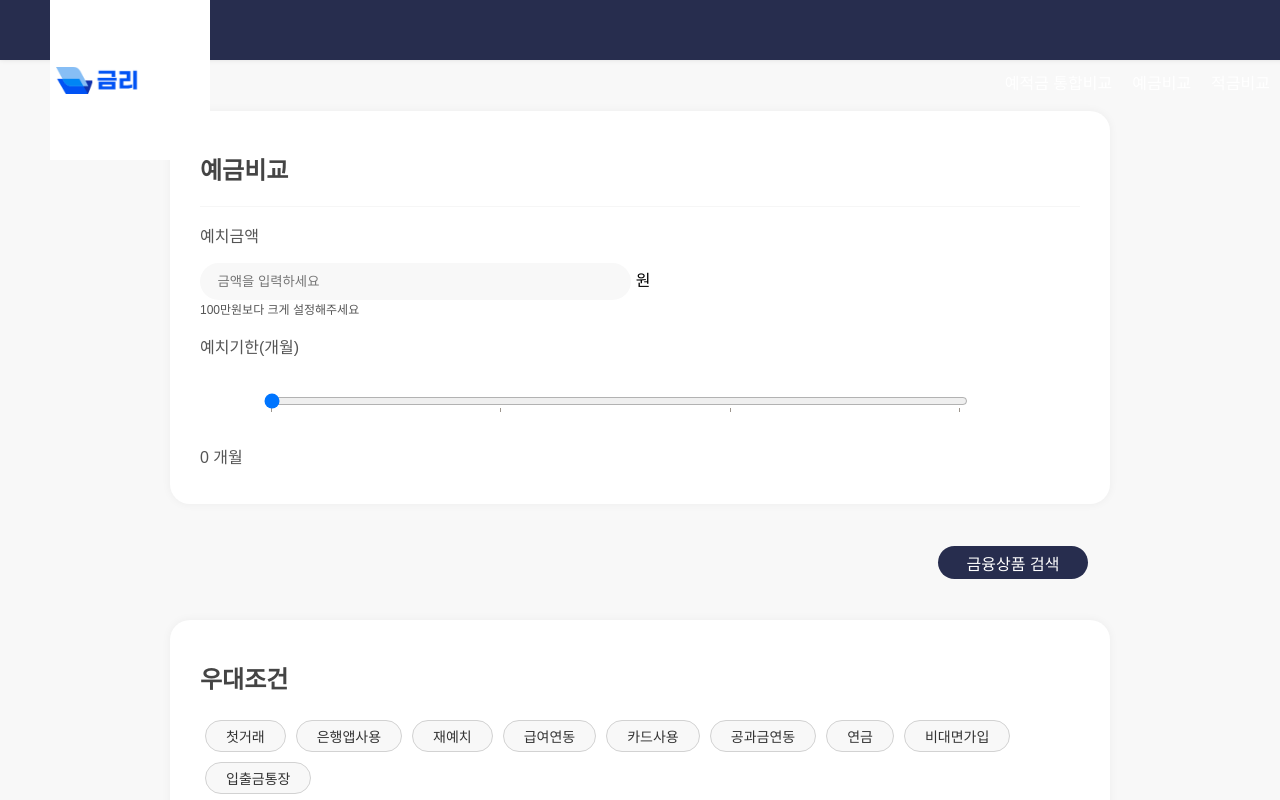
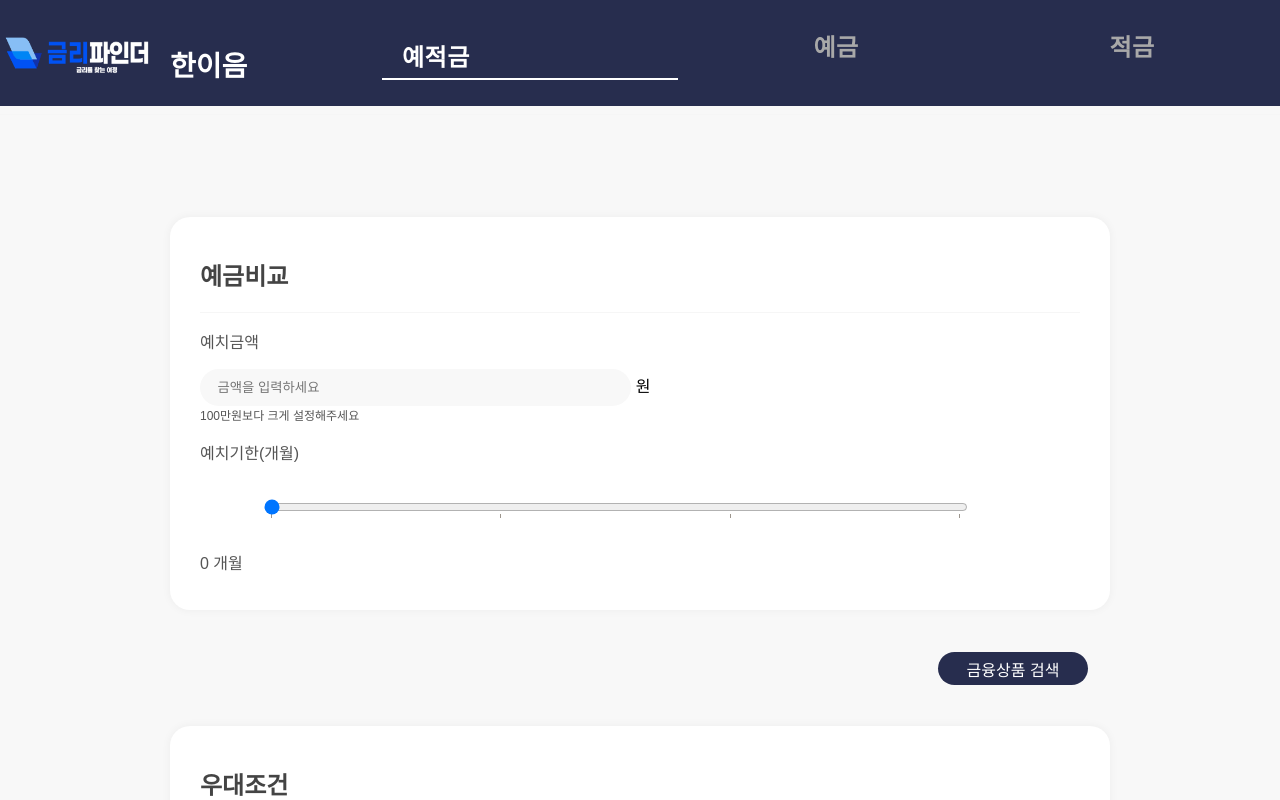
Before and after one commit to hanium-fintech/fintech, a React (Vite) app: page / in a window 1280 px wide. Both pictures are taken after a click on the element "금융상품 검색". Shown: the top 800 px of the page. Built offline with nearby package versions, Linux system fonts and the light colour scheme.

Commit message:
우대금리 순서수정

```diff
--- a/index.html
+++ b/index.html
@@ -6,8 +6,127 @@
     <link rel="stylesheet" type="text/css" href="Header.css">
     <meta name="viewport" content="width=device-width, initial-scale=1.0" />
     <title>Vite + React</title>
+
+
+    <!--시현님 네비게이션 바 코드-->
+    <style>
+    .top-nav {
+      max-width: 100%;
+      background-color: #272d4e;
+      justify-content: space-between;
+      align-items: center;
+      display: flex;
+    }
+
+    .logo-area {
+      display: flex;
+    }
+
+    .menu-list {
+      display: block;
+    }
+
+    .logo-image {
+      width: 160px;
+
+    }
+
+    .logo-text {
+      color: #fff;
+      flex: none;
+      padding-top: 22px;
+      padding-left: 10px;
+      font-family: Montserrat, sans-serif;
+      font-size: 28px;
+      font-weight: 700;
+    }
+
+    .top-menu-list {
+      justify-content: space-between;
+      padding-left: 0;
+      list-style: none;
+      display: flex;
+    }
+
+    .top-menu-link {
+      color: #a8a8a8;
+      letter-spacing: .5px;
+      word-break: normal;
+      overflow-wrap: normal;
+      font-family: Montserrat, sans-serif;
+      font-size: 24px;
+      font-weight: 700;
+      line-height: 24px;
+      text-decoration: none;
+    }
+
+    .top-menu-link.current {
+      color: #fff;
+    }
+
+    .querry-area {
+      line-height: 14px;
+    }
+
+    .list-item-block {
+      max-width: 40vw;
+      min-width: 20vw;
+      text-align: center;
+      justify-content: center;
+      margin-top: 10px;
+      margin-left: 0;
+      margin-right: auto;
+      padding: 10px 20px 8px;
+      display: flex;
+    }
+
+    .list-item-highlight {
+      border-bottom: 2.5px solid #fff;
+      position: static;
+    }
+
+    .querry-image {
+      width: 5vw;
+      height: 5vh;
+      line-height: 14px;
+    }
+  </style>
+
+
+
   </head>
   <body>
+
+
+<!--시현님 네비게이션 바 코드-->
+    <div class="top-nav">
+        <div class="logo-area"><img src="/logo.png" loading="lazy" alt="" class="logo-image" width="3160px" >
+        <div class="logo-text">한이음</div>
+        </div>
+        <div class="menu-list">
+        <ul role="list" class="top-menu-list w-list-unstyled">
+            <li class="list-item">
+            <div class="list-item-block">
+                <a href="#" class="top-menu-link current">예적금</a>
+            </div>
+            <div class="list-item-highlight"></div>
+            </li>
+            <li class="list-item-2">
+            <div class="list-item-block">
+                <a href="#" class="top-menu-link">예금</a>
+            </div>
+            </li>
+            <li class="list-item-3">
+            <div class="list-item-block">
+                <a href="#" class="top-menu-link">적금</a>
+            </div>
+            </li>
+        </ul>
+        </div>
+    </div>
+
+
+
     <div id="root"></div>
     <script type="module" src="/src/main.jsx"></script>
   </body>
--- a/src/Header.jsx
+++ b/src/Header.jsx
@@ -3,7 +3,10 @@ import "./Header.css"
 const logoPath = "/logo.png"
 
 export default function Header() {
+
+    /*
     return (
+
     <header>
         <nav>
             <a href="#">
@@ -26,6 +29,7 @@ export default function Header() {
             </ul>
         </nav>
     </header>
-    )
+
+    )*/
 
 };
--- a/src/components/Show.jsx
+++ b/src/components/Show.jsx
@@ -55,7 +55,8 @@ export default function Show({ input, firstItem, secondItem }) {
                             <th className="table-header">상품명</th>
                             <th className="table-header">기본금리</th>
                             <th className="table-header">우대적용금리</th>
-
+                            <th className="table-header">가입방법</th>
+                            <th className="table-header">가입대상</th>
                         </tr>
                     </thead>
 
```
Also changed, not shown: logo.png.
